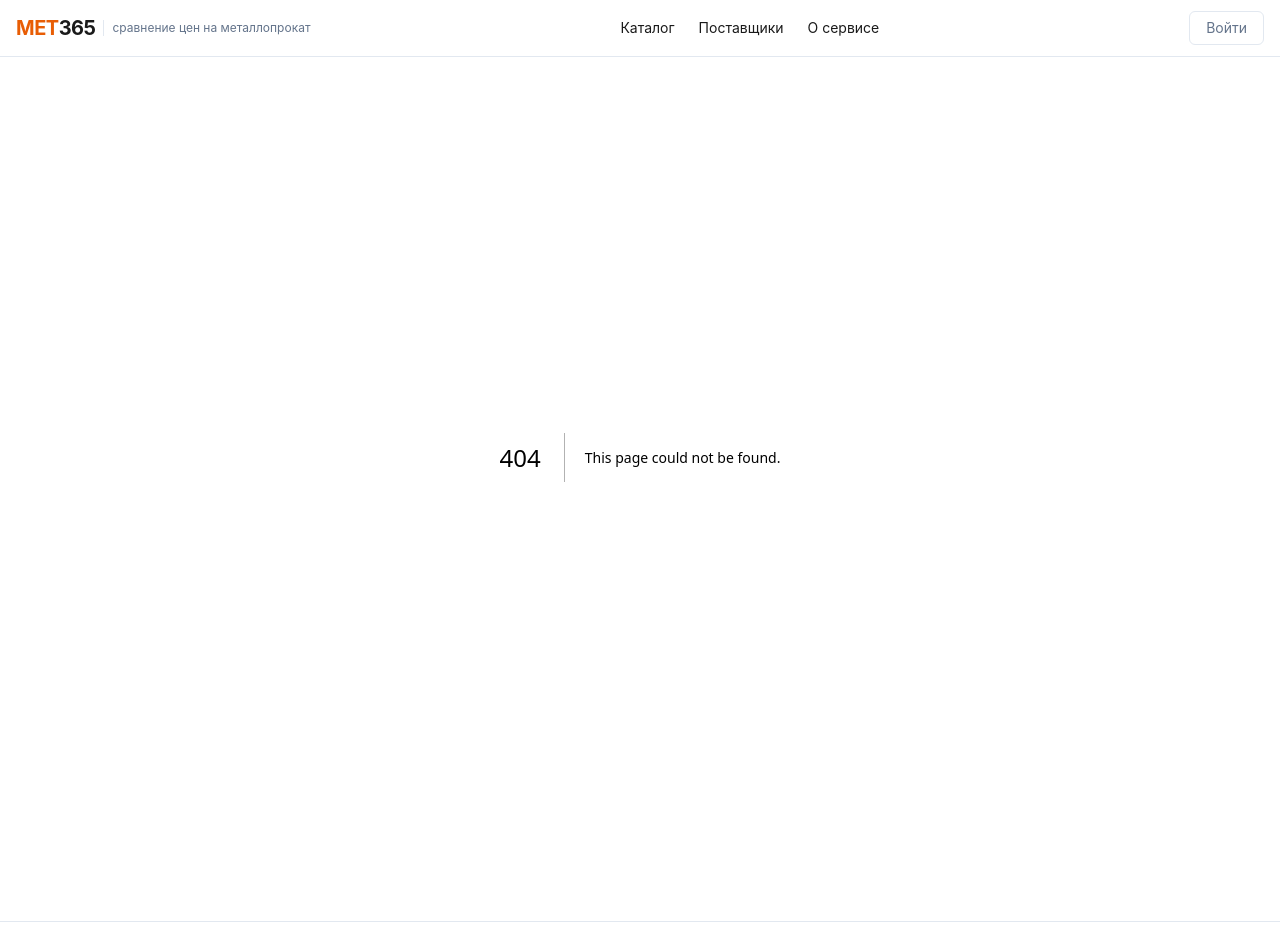
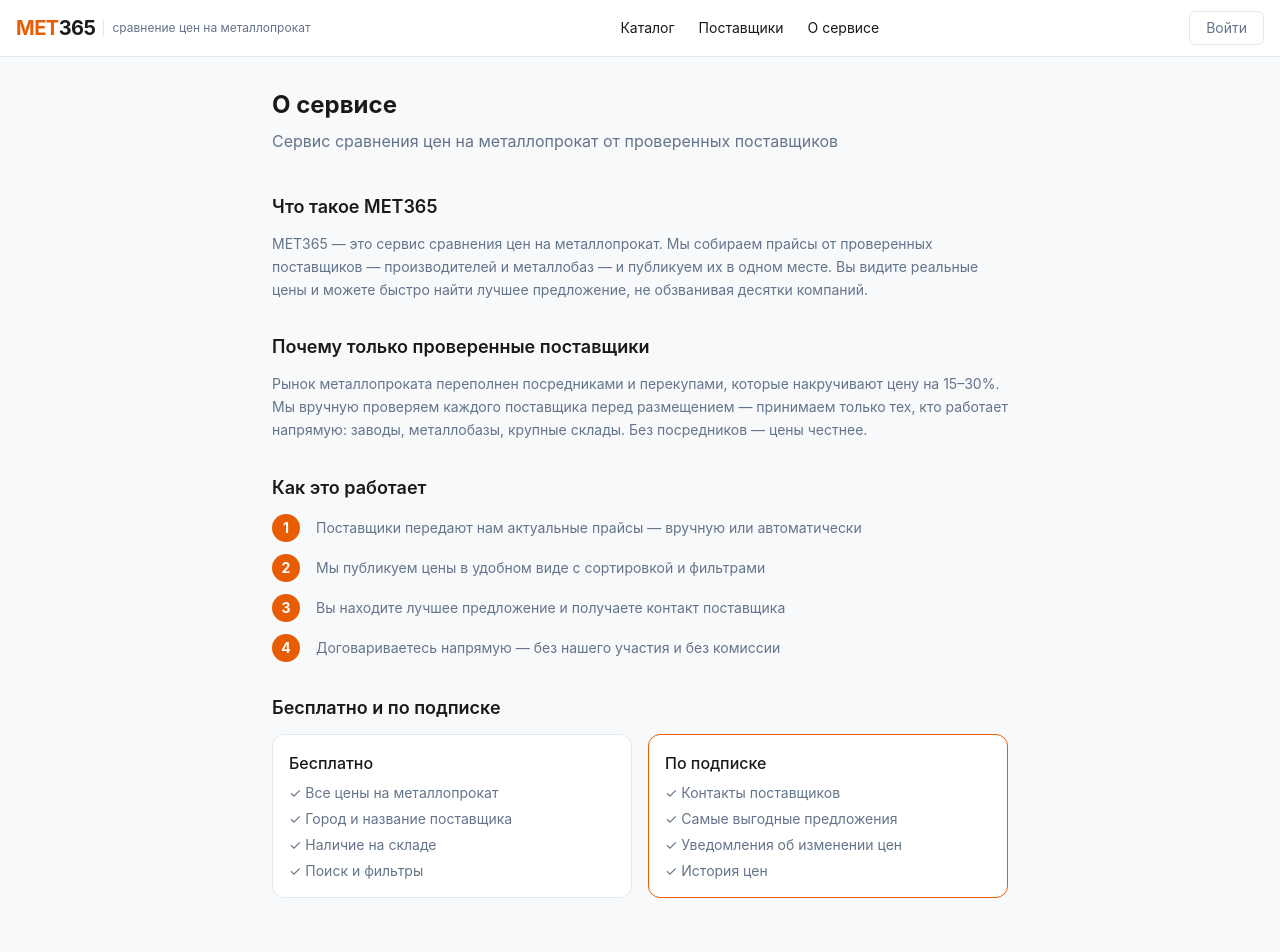
Before and after one commit to mssr2007ms-lgtm/met365, a Next.js app: page /about in a window 1280 px wide. Before the commit this address had no page. Shown: the top 952 px of the page. Built offline with nearby package versions, Linux system fonts and the light colour scheme.

Commit message:
feat: страницы поставщиков и о сервисе

```diff
--- /dev/null
+++ b/app/about/page.tsx
@@ -0,0 +1,79 @@
+export default function AboutPage() {
+  return (
+    <div className="max-w-3xl mx-auto px-4 py-8">
+      <h1 className="text-2xl font-bold text-[#1a1a1a] mb-2">О сервисе</h1>
+      <p className="text-[#64748b] mb-10">Сервис сравнения цен на металлопрокат от проверенных поставщиков</p>
+
+      <div className="space-y-8">
+        <section>
+          <h2 className="text-lg font-semibold text-[#1a1a1a] mb-3">Что такое МЕТ365</h2>
+          <p className="text-sm text-[#64748b] leading-relaxed">
+            МЕТ365 — это сервис сравнения цен на металлопрокат. Мы собираем прайсы от проверенных
+            поставщиков — производителей и металлобаз — и публикуем их в одном месте. Вы видите
+            реальные цены и можете быстро найти лучшее предложение, не обзванивая десятки компаний.
+          </p>
+        </section>
+
+        <section>
+          <h2 className="text-lg font-semibold text-[#1a1a1a] mb-3">Почему только проверенные поставщики</h2>
+          <p className="text-sm text-[#64748b] leading-relaxed">
+            Рынок металлопроката переполнен посредниками и перекупами, которые накручивают цену
+            на 15–30%. Мы вручную проверяем каждого поставщика перед размещением — принимаем только
+            тех, кто работает напрямую: заводы, металлобазы, крупные склады. Без посредников — цены честнее.
+          </p>
+        </section>
+
+        <section>
+          <h2 className="text-lg font-semibold text-[#1a1a1a] mb-3">Как это работает</h2>
+          <div className="space-y-3">
+            {[
+              { num: '1', text: 'Поставщики передают нам актуальные прайсы — вручную или автоматически' },
+              { num: '2', text: 'Мы публикуем цены в удобном виде с сортировкой и фильтрами' },
+              { num: '3', text: 'Вы находите лучшее предложение и получаете контакт поставщика' },
+              { num: '4', text: 'Договариваетесь напрямую — без нашего участия и без комиссии' },
+            ].map(item => (
+              <div key={item.num} className="flex gap-4 items-start">
+                <span className="w-7 h-7 rounded-full bg-[#e85d04] text-white text-sm font-bold flex items-center justify-center flex-shrink-0">
+                  {item.num}
+                </span>
+                <p className="text-sm text-[#64748b] pt-1">{item.text}</p>
+              </div>
+            ))}
+          </div>
+        </section>
+
+        <section>
+          <h2 className="text-lg font-semibold text-[#1a1a1a] mb-3">Бесплатно и по подписке</h2>
+          <div className="grid grid-cols-1 md:grid-cols-2 gap-4">
+            <div className="bg-white rounded-xl border border-[#e2e8f0] p-4">
+              <h3 className="font-medium text-[#1a1a1a] mb-2">Бесплатно</h3>
+              <ul className="space-y-1.5 text-sm text-[#64748b]">
+                <li>✓ Все цены на металлопрокат</li>
+                <li>✓ Город и название поставщика</li>
+                <li>✓ Наличие на складе</li>
+                <li>✓ Поиск и фильтры</li>
+              </ul>
+            </div>
+            <div className="bg-white rounded-xl border border-[#e85d04] p-4">
+              <h3 className="font-medium text-[#1a1a1a] mb-2">По подписке</h3>
+              <ul className="space-y-1.5 text-sm text-[#64748b]">
+                <li>✓ Контакты поставщиков</li>
+                <li>✓ Самые выгодные предложения</li>
+                <li>✓ Уведомления об изменении цен</li>
+                <li>✓ История цен</li>
+              </ul>
+            </div>
+          </div>
+        </section>
+
+        <section className="bg-[#f8f9fa] rounded-xl p-6">
+          <h2 className="text-lg font-semibold text-[#1a1a1a] mb-2">Связаться с нами</h2>
+          <p className="text-sm text-[#64748b] mb-3">Вопросы, предложения, заявки на размещение прайса:</p>
+          <a href="mailto:info@met365.ru" className="text-[#e85d04] text-sm font-medium hover:underline">
+            info@met365.ru
+          </a>
+        </section>
+      </div>
+    </div>
+  )
+}
--- /dev/null
+++ b/app/suppliers/page.tsx
@@ -0,0 +1,51 @@
+import { SUPPLIERS, PRICES, PRODUCTS, CATEGORIES } from '@/lib/data'
+
+export default function SuppliersPage() {
+  return (
+    <div className="max-w-7xl mx-auto px-4 py-8">
+      <h1 className="text-2xl font-bold text-[#1a1a1a] mb-2">Поставщики</h1>
+      <p className="text-sm text-[#64748b] mb-8">
+        Все поставщики прошли проверку — только производители и металлобазы без посредников
+      </p>
+
+      <div className="grid grid-cols-1 md:grid-cols-2 lg:grid-cols-3 gap-4">
+        {SUPPLIERS.map(supplier => {
+          const priceCount = PRICES.filter(p => p.supplierId === supplier.id).length
+          const productIds = [...new Set(PRICES.filter(p => p.supplierId === supplier.id).map(p => p.productId))]
+          const categoryIds = [...new Set(productIds.map(pid => PRODUCTS.find(p => p.id === pid)?.categoryId).filter(Boolean))]
+
+          return (
+            <div key={supplier.id} className="bg-white rounded-xl border border-[#e2e8f0] p-5">
+              <div className="flex items-start justify-between mb-3">
+                <div>
+                  <h2 className="font-semibold text-[#1a1a1a]">{supplier.name}</h2>
+                  <p className="text-sm text-[#64748b] mt-0.5">{supplier.city}</p>
+                </div>
+                <span className="text-xs bg-[#f0fdf4] text-[#16a34a] px-2 py-1 rounded-full">
+                  ✓ Проверен
+                </span>
+              </div>
+              <div className="border-t border-[#f1f5f9] pt-3 flex gap-4 text-sm text-[#64748b]">
+                <span>{priceCount} позиций</span>
+                <span>{categoryIds.length} видов сортамента</span>
+              </div>
+            </div>
+          )
+        })}
+      </div>
+
+      <div className="mt-10 bg-[#fff7f0] border border-[#fde8d8] rounded-xl p-6">
+        <h2 className="font-semibold text-[#1a1a1a] mb-2">Хотите стать поставщиком?</h2>
+        <p className="text-sm text-[#64748b] mb-4">
+          Размещаем только прямых производителей и металлобазы. Перекупы и посредники не проходят проверку.
+        </p>
+        <a
+          href="mailto:info@met365.ru"
+          className="inline-block px-5 py-2.5 bg-[#e85d04] hover:bg-[#dc2f02] text-white text-sm font-medium rounded-lg transition-colors"
+        >
+          Подать заявку
+        </a>
+      </div>
+    </div>
+  )
+}
```
